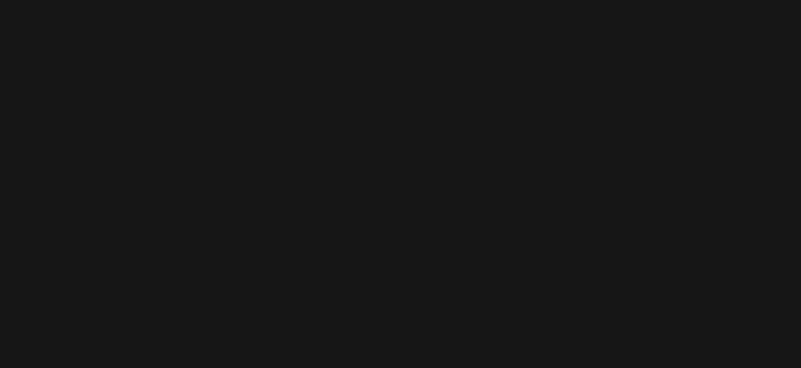
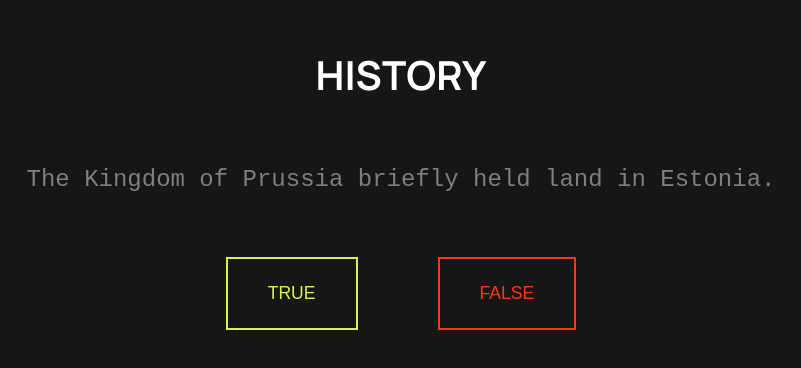
Before and after one commit to jenicarvalho/trivia-game, a React (Vite) app: page /quiz in a window 1280 px wide. Before the commit this address had no page. Shown: the part 212-580 px from the top of the page, without its empty margins (239-1040 px from the left). Built offline with nearby package versions, Linux system fonts and the light colour scheme; a web font is replaced by a local one.

Commit message:
created quiz page

```diff
--- a/src/App.tsx
+++ b/src/App.tsx
@@ -2,6 +2,7 @@
 import { Main } from './global'
 import CategorySelection from './pages/CategorySelection'
 import Home from './pages/Home'
+import Quiz from './pages/Quiz';
 
 function App() {
   return (
@@ -10,6 +11,7 @@
         <Routes>
           <Route path="/" element={<Home />} />
           <Route path="/choose-a-category" element={<CategorySelection />} />
+          <Route path="/quiz" element={<Quiz />} />
         </Routes>
       </Router>
     </Main>
--- a/src/components/Subtitle/index.ts
+++ b/src/components/Subtitle/index.ts
@@ -1,6 +1,6 @@
 import styled from 'styled-components';
 
-export const Subtitle = styled.h1`
+export const Subtitle = styled.h2`
   font-family: 'Courier New', Courier, monospace;
   color: #7f7f7f;
   text-align: center;
--- a/src/global.ts
+++ b/src/global.ts
@@ -6,6 +6,7 @@
     --white: #ffffff;
     --green: #dcf348;
     --purple: #625df5;
+    --red: #ff380b;
   }
 
   * {
--- a/src/pages/CategorySelection/index.tsx
+++ b/src/pages/CategorySelection/index.tsx
@@ -43,7 +43,7 @@
     setCategoryID(id);
     play();
     setTimeout(() => {
-      navigate('/');
+      navigate('/quiz');
     }, 1000);
   }
 
--- /dev/null
+++ b/src/pages/Quiz/index.tsx
@@ -0,0 +1,19 @@
+import { Subtitle } from "../../components/Subtitle";
+import { Container, Buttons, Button } from "./styles";
+
+const Quiz = () => {
+  return (
+    <Container>
+      <h1>History</h1>
+
+      <Subtitle>The Kingdom of Prussia briefly held land in Estonia.</Subtitle>
+
+      <Buttons>
+        <Button color="var(--green)">True</Button>
+        <Button color="var(--red)">False</Button>
+      </Buttons>
+    </Container>
+  );
+}
+
+export default Quiz;
--- /dev/null
+++ b/src/pages/Quiz/styles.ts
@@ -0,0 +1,28 @@
+import styled from 'styled-components';
+
+export const Container = styled.div`
+  text-align: center;
+  width: 100%;
+
+  h1 {
+    font-size: 2.5rem;
+    text-transform: uppercase;
+  }
+`;
+
+export const Buttons = styled.div`
+  display: flex;
+  justify-content: center;
+  gap: 5rem;
+  margin-top: 1rem;
+`;
+
+export const Button = styled.button<{ color?: string }>`
+  border: 2px solid ${({ color }) => color};
+  background-color: transparent;
+  color: ${({ color }) => color};
+  text-transform: uppercase;
+  padding: 1.5rem 2.5rem;
+  font-size: 1.1rem;
+  cursor: pointer;
+`;
```
